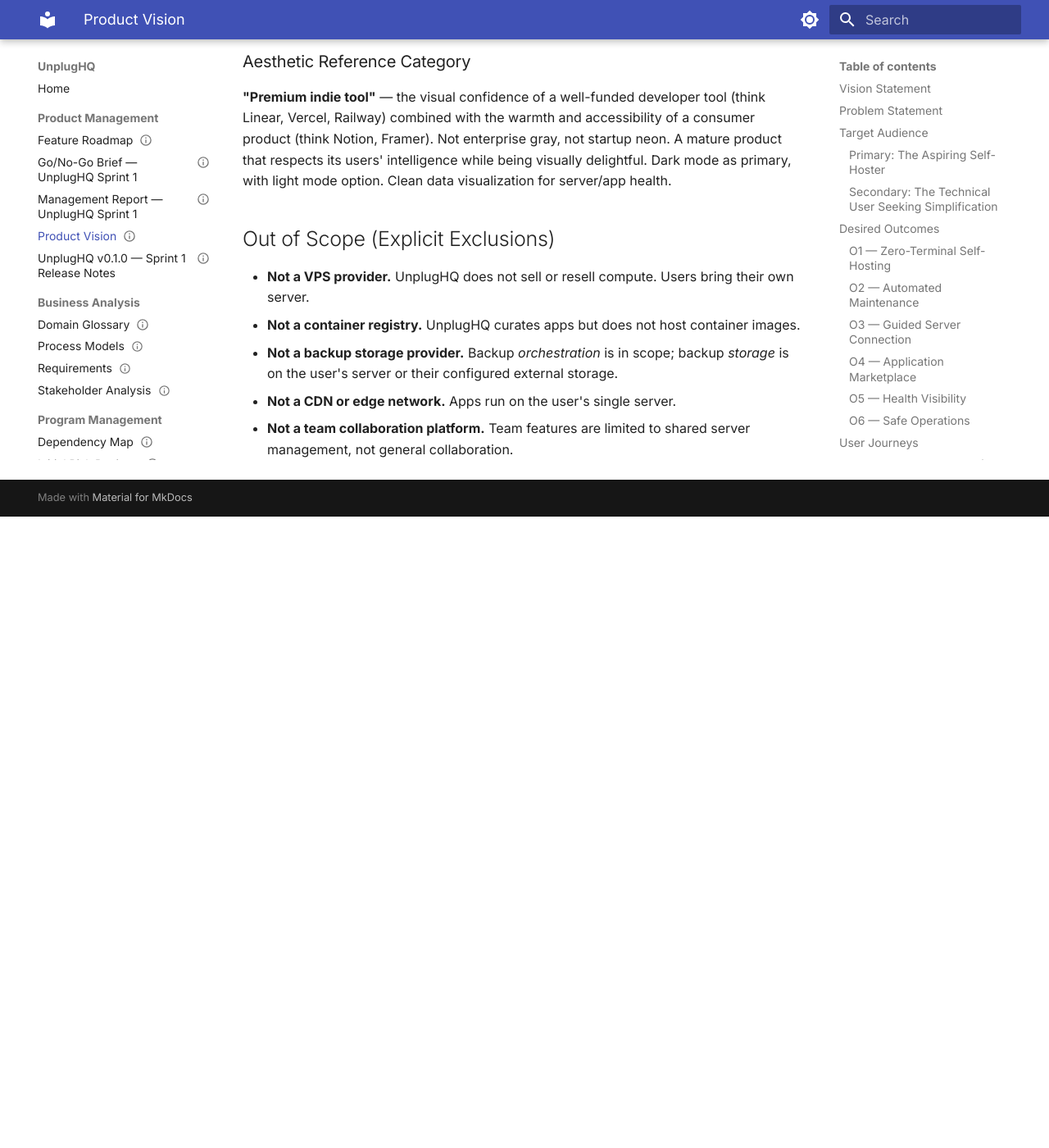
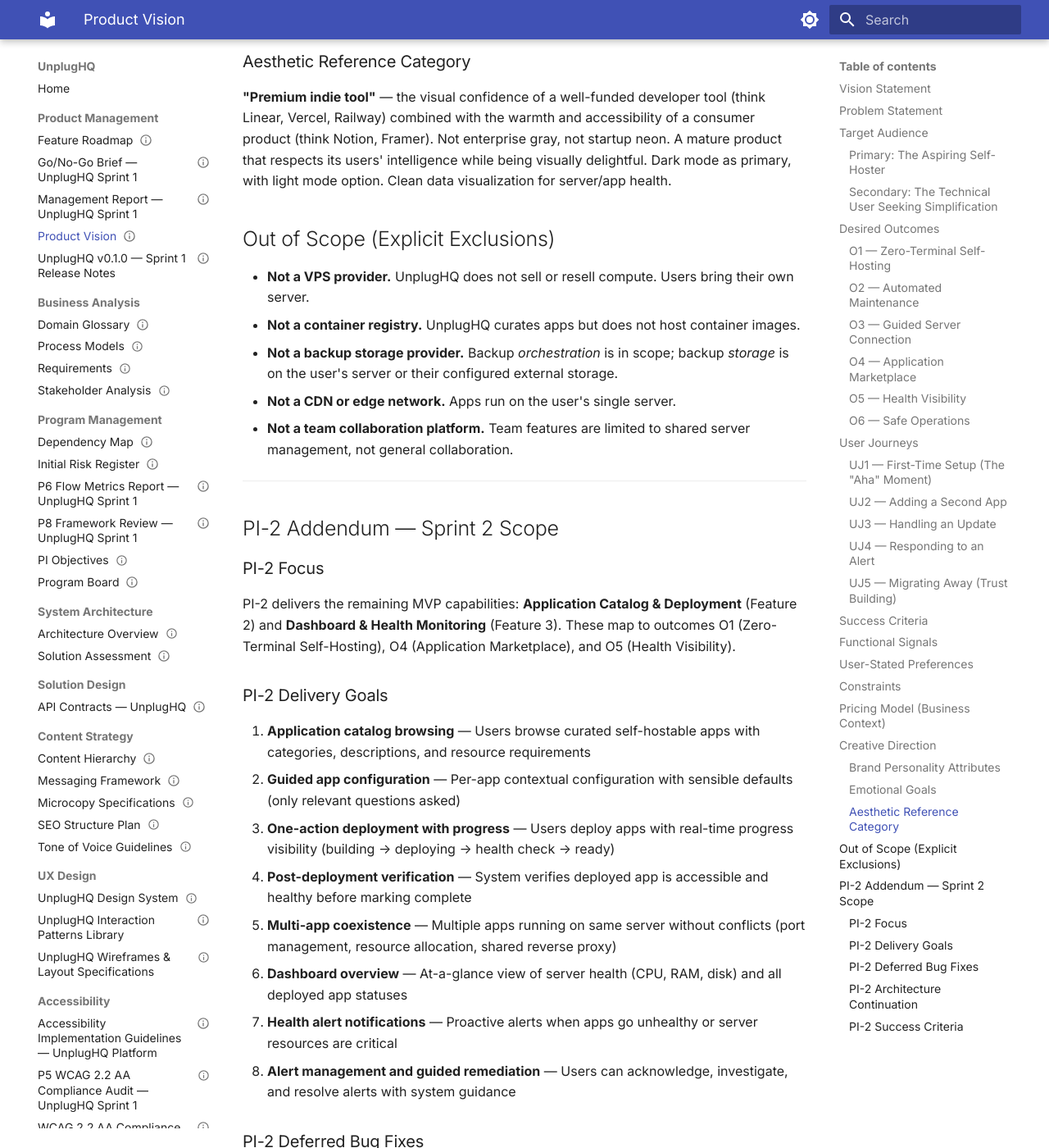
Before and after one commit to sjefsharp/unplughq, an MkDocs documentation site: the page built from docs/product-vision.md, in a window 1280 px wide and 1400 px high, scrolled down 6648 px. Shown: the whole window at 82% size. Built offline with MkDocs 1.6.1 and Material for MkDocs 9.7.7, drawn with Linux system fonts in a browser that asks for light colours; before the commit the page ends 7278 px from its top, so only the background shows below that; some of the changed text lies outside the part shown.

Commit message:
chore(pm): initialize PI-2 Sprint 2 — product vision update, session checkpoint

```diff
--- a/docs/product-vision.md
+++ b/docs/product-vision.md
@@ -6,8 +6,8 @@
 work-item-type: epic
 workflow-tier: full
 phase: P0
-version: 1.0.0
-status: approved
+version: 2.0.0
+status: draft
 azure-devops-id: 180
 review:
   reviewed-by: product-manager
@@ -201,3 +201,45 @@
 - **Not a backup storage provider.** Backup *orchestration* is in scope; backup *storage* is on the user's server or their configured external storage.
 - **Not a CDN or edge network.** Apps run on the user's single server.
 - **Not a team collaboration platform.** Team features are limited to shared server management, not general collaboration.
+
+---
+
+## PI-2 Addendum — Sprint 2 Scope
+
+### PI-2 Focus
+
+PI-2 delivers the remaining MVP capabilities: **Application Catalog & Deployment** (Feature 2) and **Dashboard & Health Monitoring** (Feature 3). These map to outcomes O1 (Zero-Terminal Self-Hosting), O4 (Application Marketplace), and O5 (Health Visibility).
+
+### PI-2 Delivery Goals
+
+1. **Application catalog browsing** — Users browse curated self-hostable apps with categories, descriptions, and resource requirements
+2. **Guided app configuration** — Per-app contextual configuration with sensible defaults (only relevant questions asked)
+3. **One-action deployment with progress** — Users deploy apps with real-time progress visibility (building → deploying → health check → ready)
+4. **Post-deployment verification** — System verifies deployed app is accessible and healthy before marking complete
+5. **Multi-app coexistence** — Multiple apps running on same server without conflicts (port management, resource allocation, shared reverse proxy)
+6. **Dashboard overview** — At-a-glance view of server health (CPU, RAM, disk) and all deployed app statuses
+7. **Health alert notifications** — Proactive alerts when apps go unhealthy or server resources are critical
+8. **Alert management and guided remediation** — Users can acknowledge, investigate, and resolve alerts with system guidance
+
+### PI-2 Deferred Bug Fixes
+
+These PI-1 security and accessibility findings must be addressed in PI-2:
+- CSRF token validation (HIGH)
+- Input sanitization for server connection strings (HIGH)
+- Secrets rotation mechanism (HIGH)
+- Audit logging for privileged operations (HIGH)
+- Focus management on route transitions (MEDIUM)
+
+### PI-2 Architecture Continuation
+
+PI-2 extends the architecture established in PI-1. The SA should evaluate "Extend" disposition (not "New Build"). Key architectural decisions carrying forward: tRPC for API layer, BullMQ for async job processing, Docker container orchestration on user's VPS, real-time health monitoring via server agent.
+
+### PI-2 Success Criteria
+
+| ID | Criterion | Target |
+|----|-----------|--------|
+| SC-PI2-1 | App deployment from catalog to running | < 5 minutes per app |
+| SC-PI2-2 | Dashboard load time | < 2 seconds for overview with 5+ apps |
+| SC-PI2-3 | Alert delivery latency | < 60 seconds from event to notification |
+| SC-PI2-4 | Multi-app stability | 5+ apps coexisting without resource conflicts |
+| SC-PI2-5 | Deferred bugs resolved | All 5 PI-1 deferred bugs fixed and verified |
```
Also changed, not shown: docs/session-checkpoint.md (+11 -13 lines).
